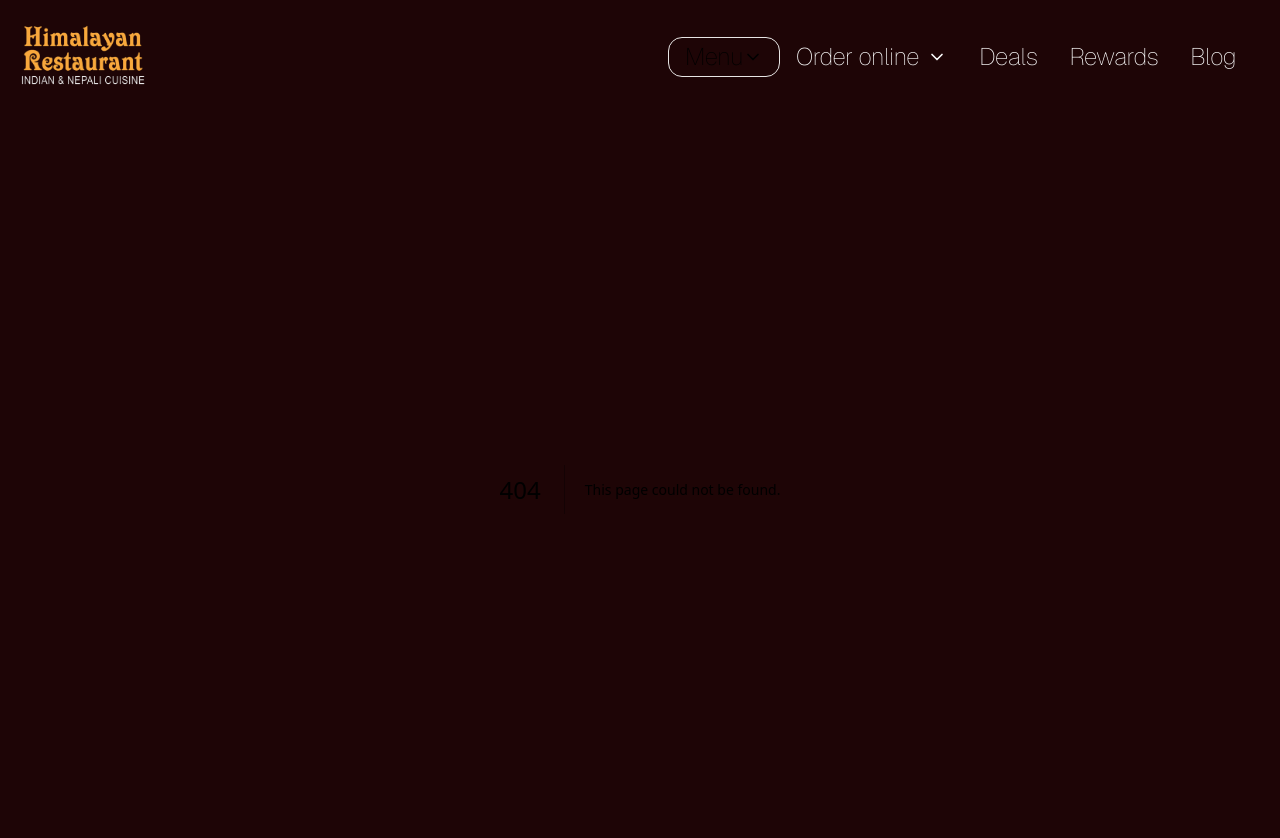
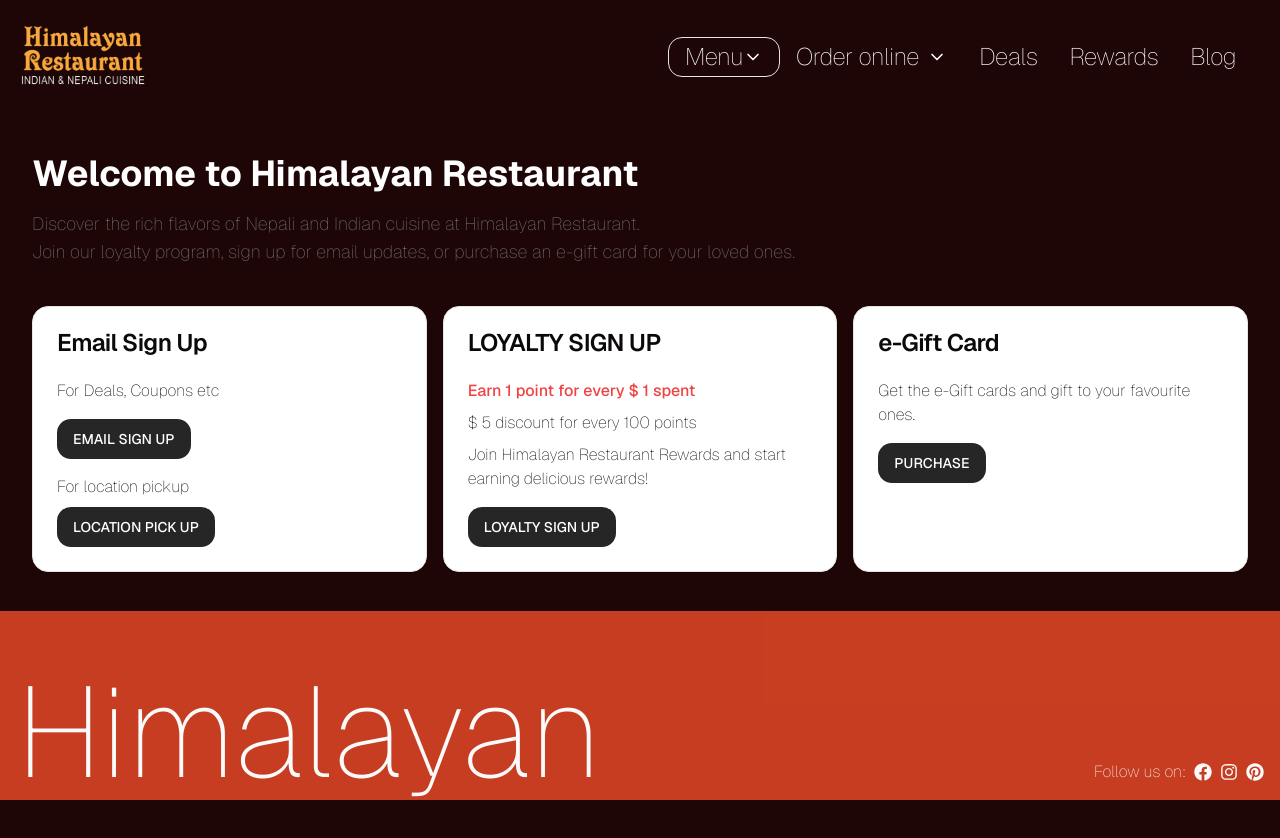
Before and after one commit to achyutbenz19/himalayan, a Next.js app: page /about in a window 1280 px wide. Before the commit this address had no page. Shown: the top 838 px of the page. Built offline with nearby package versions, Linux system fonts and the light colour scheme.

Commit message:
footer and page

```diff
--- /dev/null
+++ b/app/[rewards]/page.tsx
@@ -0,0 +1,71 @@
+import React from "react";
+import { Card, CardContent, CardHeader, CardTitle } from "@/components/ui/card";
+import { Button } from "@/components/ui/button";
+
+const Page = () => {
+  return (
+    <div>
+      <div className="md:mx-8 md:mt-16 mx-4 mt-8 text-white">
+        <h1 className="text-4xl text-white font-bold mb-4">
+          Welcome to Himalayan Restaurant
+        </h1>
+        <p className="text-lg text-neutral-500 mb-4">
+          Discover the rich flavors of Nepali and Indian cuisine at Himalayan
+          Restaurant. <br /> Join our loyalty program, sign up for email
+          updates, or purchase an e-gift card for your loved ones.
+        </p>
+      </div>
+
+      <div className="grid grid-cols-1 md:grid-cols-3 gap-4 mx-4 md:mx-8 my-10">
+        <Card>
+          <CardHeader>
+            <CardTitle>Email Sign Up</CardTitle>
+          </CardHeader>
+          <CardContent>
+            <p>For Deals, Coupons etc</p>
+            <Button className="mt-4 bg-neutral-800 hover:bg-neutral-700 text-white">
+              EMAIL SIGN UP
+            </Button>
+            <p className="mt-4">For location pickup</p>
+            <Button className="mt-2 bg-neutral-800 hover:bg-neutral-700 text-white">
+              LOCATION PICK UP
+            </Button>
+          </CardContent>
+        </Card>
+
+        <Card>
+          <CardHeader>
+            <CardTitle>LOYALTY SIGN UP</CardTitle>
+          </CardHeader>
+          <CardContent>
+            <p className="text-red-500 font-medium">
+              Earn 1 point for every $ 1 spent
+            </p>
+            <p className="mt-2">$ 5 discount for every 100 points</p>
+            <p className="mt-2">
+              Join Himalayan Restaurant Rewards and start earning delicious
+              rewards!
+            </p>
+            <Button className="mt-4 bg-neutral-800 hover:bg-neutral-700 text-white">
+              LOYALTY SIGN UP
+            </Button>
+          </CardContent>
+        </Card>
+
+        <Card>
+          <CardHeader>
+            <CardTitle>e-Gift Card</CardTitle>
+          </CardHeader>
+          <CardContent>
+            <p>Get the e-Gift cards and gift to your favourite ones.</p>
+            <Button className="mt-4 bg-neutral-800 hover:bg-neutral-700 text-white">
+              PURCHASE
+            </Button>
+          </CardContent>
+        </Card>
+      </div>
+    </div>
+  );
+};
+
+export default Page;
--- a/app/layout.tsx
+++ b/app/layout.tsx
@@ -2,6 +2,7 @@
 import { GeistSans } from "geist/font/sans";
 import "./globals.css";
 import Header from "@/components/header";
+import Footer from "@/components/footer";
 
 export const metadata: Metadata = {
   title: {
@@ -43,6 +44,7 @@
       <body className={`${GeistSans.className} font-thin mt-4 bg-[#1e0506]`}>
         <Header />
         {children}
+        <Footer />
       </body>
     </html>
   );
--- a/app/page.tsx
+++ b/app/page.tsx
@@ -1,5 +1,4 @@
 import Blogs from "@/components/blogs";
-import Footer from "@/components/footer";
 import Hero from "@/components/hero";
 import Locations from "@/components/locations";
 import PopularItems from "@/components/popular";
@@ -17,7 +16,6 @@
         <Blogs />
         {/* <Testimonials /> */}
       </div>
-      <Footer />
     </main>
   );
 }
```
